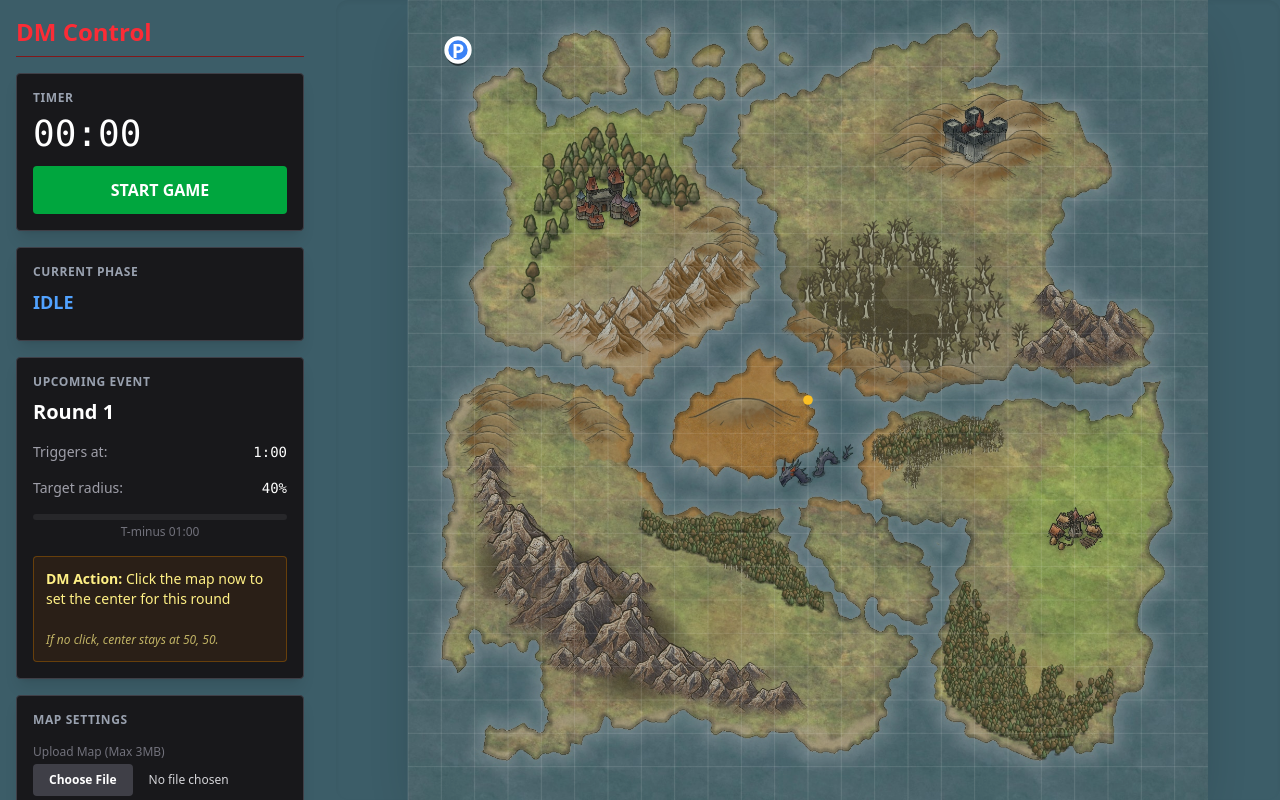
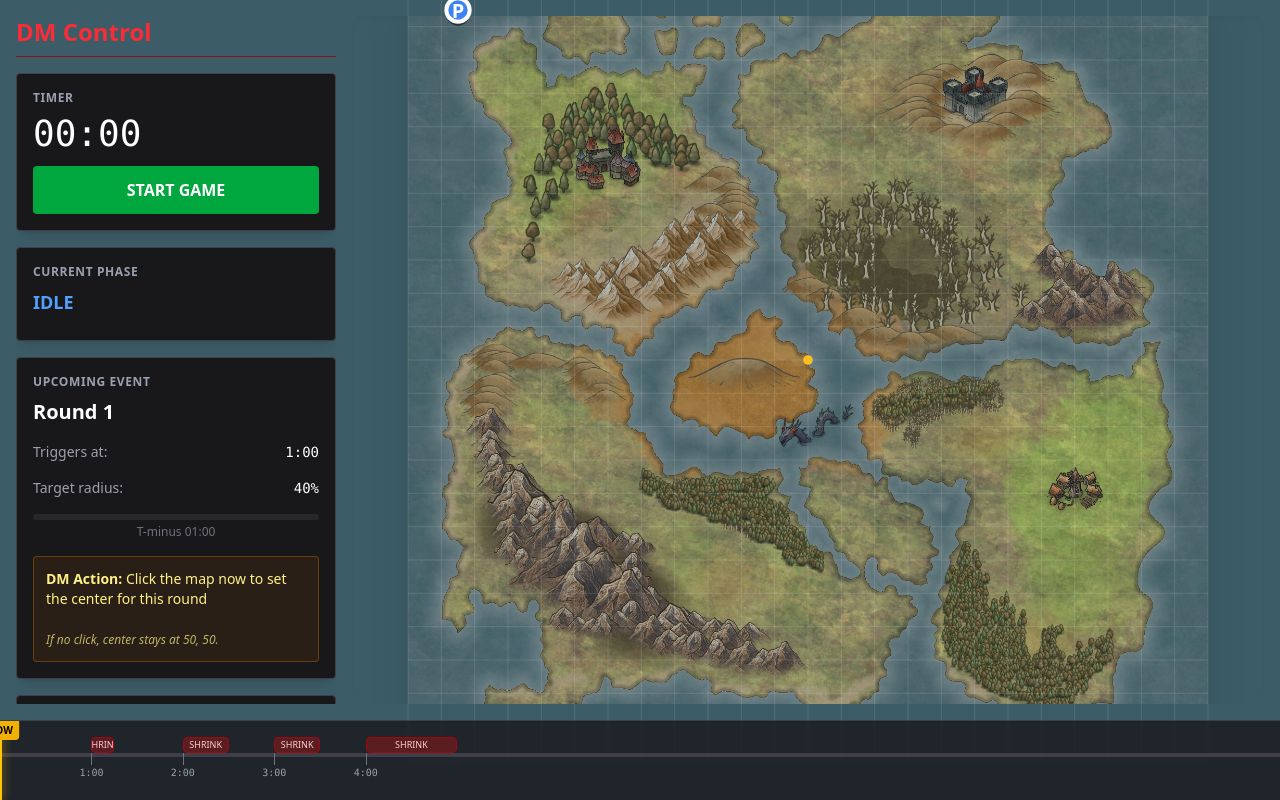
Before and after one commit to StefGeraets/dnd-battle-royale, a SvelteKit app: page /dm in a window 1280 px wide. Built offline with nearby package versions, Linux system fonts and the light colour scheme.

Commit message:
Special Area settable, sound at shrink, lock target when shrinking

```diff
--- a/src/lib/components/MapCanvas.svelte
+++ b/src/lib/components/MapCanvas.svelte
@@ -6,9 +6,10 @@
 	type Props = {
 		game: GameEngine;
 		isDm?: boolean;
+		mode: 'ZONE' | 'CHEST';
 	};
 
-	let { game, isDm = false }: Props = $props();
+	let { game, isDm = false, mode = 'ZONE' }: Props = $props();
 
 	// We track the Image's position on screen to align the SVG
 	let mapImageEl: HTMLImageElement;
@@ -49,11 +50,17 @@
 		// 3. Ignore clicks outside the actual map image area
 		if (scaleX < 0 || scaleX > 100 || scaleY < 0 || scaleY > 100) return;
 
-		// 4. Snap to Grid
-		const cellX = Math.floor(scaleX / CELL_SIZE) * CELL_SIZE + CELL_SIZE / 2;
-		const cellY = Math.floor(scaleY / CELL_SIZE) * CELL_SIZE + CELL_SIZE / 2;
+		const gridX = Math.floor(scaleX / CELL_SIZE);
+		const gridY = Math.floor(scaleY / CELL_SIZE);
 
-		game.setNextZoneCenter(cellX, cellY);
+		if (mode === 'CHEST') {
+			game.addChest(gridX, gridY);
+		} else {
+			// Zone mode
+			const centerX = gridX * CELL_SIZE + CELL_SIZE / 2;
+			const centerY = gridY * CELL_SIZE + CELL_SIZE / 2;
+			game.setNextZoneCenter(centerX, centerY);
+		}
 	}
 </script>
 
@@ -135,14 +142,49 @@
 		/>
 
 		<g transform="translate({metrics.x}, {metrics.y}) scale({metrics.s / 100})">
+			<!-- grid lines -->
 			<g stroke="white" stroke-opacity="0.15" stroke-width="0.1">
-				{#each Array(GRID_SIZE) as _, i}
+				{#each Array(GRID_SIZE + 1) as _, i}
 					<line x1={i * CELL_SIZE} y1="0" x2={i * CELL_SIZE} y2="100" />
 				{/each}
-				{#each Array(GRID_SIZE) as _, i}
+				{#each Array(GRID_SIZE + 1) as _, i}
 					<line x1="0" y1={i * CELL_SIZE} x2="100" y2={i * CELL_SIZE} />
 				{/each}
 			</g>
+
+			<!-- special areas -->
+			{#each game.specialAreas as area}
+				<g transform="translate({area.x * CELL_SIZE}, {area.y * CELL_SIZE})" class="outline-0">
+					<!-- role="button"
+					tabindex="0"
+					onclick={(e) => {
+						e.stopPropagation();
+						game.toggleChest(area.id);
+					}}
+					onkeypress={() => {}} -->
+					<rect
+						width={CELL_SIZE * 2}
+						height={CELL_SIZE * 2}
+						fill={area.collected ? 'black' : '#facc15'}
+						fill-opacity="0.02"
+						stroke={area.collected ? 'black' : '#facc15'}
+						stroke-width="0.2"
+					/>
+					<text
+						x={CELL_SIZE}
+						y="-1.25"
+						text-anchor="middle"
+						dominant-baseline="middle"
+						font-size="1.5"
+						font-weight="bold"
+						fill="white"
+						stroke="black"
+						stroke-width="0.05"
+					>
+						{area.name}
+					</text>
+				</g>
+			{/each}
 
 			{#if isDm || game.phase === 'WARNING' || game.phase === 'SHRINKING'}
 				<g class={game.phase === 'WARNING' ? 'animate-pulse' : ''}>
--- /dev/null
+++ b/src/lib/components/Timeline.svelte
@@ -0,0 +1,55 @@
+<script lang="ts">
+	import { GAME_SCHEDULE } from '../game.config';
+	import type { GameEngine } from '../game.svelte';
+
+	type Props = {
+		game: GameEngine;
+	};
+
+	let { game }: Props = $props();
+
+	const lastEvent = GAME_SCHEDULE[GAME_SCHEDULE.length - 1];
+	const totalDurationMs = lastEvent ? (lastEvent.triggerTime + 10) * 60 * 1000 : 60000;
+
+	function getPct(ms: number) {
+		return Math.min(100, (ms / totalDurationMs) * 100);
+	}
+</script>
+
+<div
+	class="relative h-20 w-full select-none overflow-hidden border-t border-zinc-700 bg-zinc-900/80"
+>
+	<div class="absolute inset-0 top-8 h-1 w-full bg-zinc-700"></div>
+
+	{#each GAME_SCHEDULE as round}
+		{@const startMs = round.triggerTime * 60 * 1000}
+		{@const durationMs = round.duration * 1000}
+
+		<div class="absolute top-8 h-3 w-px bg-zinc-500" style="left: {getPct(startMs)}%"></div>
+		<div
+			class="absolute top-11 -translate-x-1/2 text-[10px] text-zinc-400 font-mono"
+			style="left: {getPct(startMs)}%"
+		>
+			{round.triggerTime}:00
+		</div>
+
+		<div
+			class="absolute top-4 flex h-4 items-center justify-center truncate rounded border border-red-800 bg-red-900/60 px-1 text-[9px] text-red-200"
+			style="left: {getPct(startMs)}%; width: {getPct(durationMs)}%;"
+			title="{round.label}: Shrinking"
+		>
+			SHRINK
+		</div>
+	{/each}
+
+	<div
+		class="absolute bottom-0 top-0 z-10 w-0.5 bg-yellow-400 shadow-[0_0_10px_orange] transition-all duration-100 ease-linear"
+		style="left: {getPct(game.elapsedTime)}%"
+	>
+		<div
+			class="absolute top-0 -translate-x-1/2 rounded-b bg-yellow-500 px-1.5 py-0.5 text-[10px] font-bold text-black"
+		>
+			NOW
+		</div>
+	</div>
+</div>
--- a/src/lib/game.svelte.ts
+++ b/src/lib/game.svelte.ts
@@ -4,6 +4,7 @@ import { getAverageColor } from "./utils/color";
 
 export type Point = {x: number; y: number };
 export type Zone = { x: number; y: number; r: number };
+export type SpecialArea = { id: string; x: number; y: number; collected: boolean; name: string };
 export type GamePhase = 'IDLE' | 'WARNING' | 'SHRINKING' | 'STABLE';
 
 const SYNC_CHANNEL = 'dnd_royale_sync';
@@ -31,11 +32,30 @@ export class GameEngine {
   schedule = GAME_SCHEDULE;
   nextRoundIndex = $state(0);
 
+  specialAreas = $state<SpecialArea[]>([]);
+
   // Visual config
   mapImage = $state('/battleRoyale.jpg');
   themeColor = $state('#3C5D68');
 
   // COMPUTED VALUES
+  distanceOutside = $derived.by(() => {
+    const factor = GRID_SIZE / 100;
+
+    const zx = this.currentZone.x * factor;
+    const zy = this.currentZone.y * factor;
+    const zr = this.currentZone.r * factor;
+
+    const px = this.playerPos.x + 0.5;
+    const py = this.playerPos.y + 0.5;
+
+    const dx = px - zx;
+    const dy = py - zy;
+    const distFromCenter = Math.sqrt(dx * dx + dy * dy);
+
+    return Math.max(0, distFromCenter - zr);
+  })
+
   // Rendered zone
   currentZone = $derived.by(() => {
     if (this.phase !== 'SHRINKING') return this.activeZone;
@@ -63,8 +83,6 @@ export class GameEngine {
 
     if (browser ) {
       this.#channel = new BroadcastChannel(SYNC_CHANNEL);
-
-
       if (this.#isDm) {
         this.#loadState();
         this.#setupDm();
@@ -79,7 +97,7 @@ export class GameEngine {
     // Initialize worker
     try {
       this.#worker = new Worker('/time-worker.js');
-      this.#worker.onerror = (err) => console.error('[GameEngine] Workor Error', err);
+      this.#worker.onerror = (err) => console.error('[GameEngine] Worker Error', err);
       this.#worker.onmessage = () => this.#tick();
     } catch (e) {
       console.error('[GameEngine] Failed to create worker:', e);
@@ -108,14 +126,14 @@ export class GameEngine {
       const triggerMs = this.nextRound.triggerTime * 60 * 1000;
 
       if (this.elapsedTime >= triggerMs) {
-        this.#executeScheduledShrink();
+        this.executeScheduledShrink();
       }
     }
 
     if (this.phase === 'SHRINKING') {
       const progress = (this.elapsedTime - this.shrinkStartTime) / this.shrinkDuration;
       if (progress >= 1) {
-        this.#finishShrink();
+        this.finishShrink();
       }
     }
 
@@ -124,6 +142,85 @@ export class GameEngine {
     if (this.elapsedTime % 1000 === 0) {
       this.#saveState();
     }
+  }
+
+  // ACTIONS
+
+  movePlayer(dx: number, dy: number) {
+    if (!this.#isDm) return;
+
+    const newX = this.playerPos.x + dx;
+    const newY = this.playerPos.y + dy;
+
+    if (newX >= 0 && newX < GRID_SIZE) this.playerPos.x = newX;
+    if (newY >= 0 && newY < GRID_SIZE) this.playerPos.y = newY;
+
+    if (!this.isRunning) {
+      this.#saveState();
+      this.#broadcast(); // Manually update if paused
+    }
+  }
+
+  setNextZoneCenter(x: number, y:number) {
+    if (!this.#isDm || !this.nextRound) return;
+
+    if (this.phase === 'SHRINKING') {
+      return;
+    }
+
+    this.targetZone = {x, y, r: this.nextRound.radius };
+
+    this.#saveState();
+    this.#broadcast();
+  }
+
+  addChest(gridX: number, gridY: number) {
+    if (!this.#isDm) return;
+
+    if (gridX + 1 >= GRID_SIZE || gridY + 1 >= GRID_SIZE) return;
+
+    this.specialAreas.push({
+      id: crypto.randomUUID(),
+      x: gridX,
+      y: gridY,
+      collected: false,
+      name: `Chest ${this.specialAreas.length + 1}`
+    });
+
+    this.#saveState();
+    this.#broadcast();
+  }
+
+  toggleChest(id: string) {
+    if (!this.#isDm) return;
+    const chest = this.specialAreas.find(c => c.id === id);
+    if(chest) {
+      chest.collected = !chest.collected;
+      this.#saveState();
+      this.#broadcast();
+    }
+  }
+
+  executeScheduledShrink() {
+    if (!this.nextRound) return;
+
+    this.shrinkDuration = this.nextRound.duration * 1000;
+    this.shrinkStartTime = this.elapsedTime;
+
+    // If DM hasn't set a target center yet (no manual click),
+    // we default to the CURRENT center (Concentric shrink)
+    // We also ensure radius is correct from schedule.
+    if (this.targetZone.r !== this.nextRound.radius) {
+      this.targetZone.r = this.nextRound.radius;
+    }
+
+    this.phase = 'SHRINKING';
+  }
+
+  finishShrink() {
+    this.activeZone = { ...this.targetZone };
+    this.phase = 'STABLE';
+    this.nextRoundIndex++;
   }
 
   // Visual actions
@@ -148,6 +245,14 @@ export class GameEngine {
     this.#saveState();
   }
 
+  resetGame() {
+    if (!this.#isDm) return;
+
+    localStorage.removeItem(SAVE_KEY);
+
+    window.location.reload();
+  }
+
   #broadcast() {
     // We send the raw state, not the derived values.
     // Presenter calculates derived values locally.
@@ -160,7 +265,7 @@ export class GameEngine {
         nextRoundIndex: this.nextRoundIndex,
         mapImage: this.mapImage,
         themeColor: this.themeColor,
-
+        specialAreas: $state.snapshot(this.specialAreas),
         playerPos: $state.snapshot(this.playerPos),
         activeZone: $state.snapshot(this.activeZone),
         targetZone: $state.snapshot(this.targetZone),
@@ -178,6 +283,7 @@ export class GameEngine {
       playerPos: this.playerPos,
       activeZone: this.activeZone,
       targetZone: this.targetZone,
+      specialAreas: this.specialAreas,
       phase: this.phase,
       shrinkStartTime: this.shrinkStartTime,
       shrinkDuration: this.shrinkDuration,
@@ -211,6 +317,7 @@ export class GameEngine {
       this.nextRoundIndex = data.nextRoundIndex;
       this.mapImage = data.mapImage || this.mapImage;
       this.themeColor = data.themeColor || this.themeColor;
+      this.specialAreas = data.specialAreas || [];
 
       // Note: We do NOT restore 'isRunning'.
       // It is safer to start PAUSED after a reload so the DM can get their bearings.
@@ -220,80 +327,10 @@ export class GameEngine {
     }
   }
 
-  resetGame() {
-    if (!this.#isDm) return;
-
-    localStorage.removeItem(SAVE_KEY);
-
-    window.location.reload();
-  }
-
-  // ACTIONS
-
-  movePlayer(dx: number, dy: number) {
-    if (!this.#isDm) return;
-
-    const newX = this.playerPos.x + dx;
-    const newY = this.playerPos.y + dy;
-
-    if (newX >= 0 && newX < GRID_SIZE) this.playerPos.x = newX;
-    if (newY >= 0 && newY < GRID_SIZE) this.playerPos.y = newY;
-
-    if (!this.isRunning) {
-      this.#broadcast(); // Manually update if paused
-      this.#saveState();
-    }
-  }
-
-  setNextZoneCenter(x: number, y:number) {
-    if (!this.#isDm || !this.nextRound) return;
-
-    this.targetZone = {x, y, r: this.nextRound.radius };
-
-    this.#broadcast();
-    this.#saveState();
-  }
-
-  startShrinking(durationSeconds: number) {
-      if (!this.#isDm) return;
-
-      this.shrinkDuration = durationSeconds * 1000;
-      this.shrinkStartTime = this.elapsedTime;
-      this.phase = 'SHRINKING';
-
-      this.#broadcast();
-    }
-
-  #executeScheduledShrink() {
-    if (!this.nextRound) return;
-
-    console.log(`[GameEngine] Auto-triggering ${this.nextRound.label}`);
-
-    this.shrinkDuration = this.nextRound.duration * 1000;
-    this.shrinkStartTime = this.elapsedTime;
-
-    // If DM hasn't set a target center yet (no manual click),
-    // we default to the CURRENT center (Concentric shrink)
-    // We also ensure radius is correct from schedule.
-    if (this.targetZone.r !== this.nextRound.radius) {
-      this.targetZone.r = this.nextRound.radius;
-    }
-
-    this.phase = 'SHRINKING';
-  }
-
-  #finishShrink() {
-    // Commit the target as the new active
-    this.activeZone = { ...this.targetZone };
-    this.phase = 'STABLE';
-
-    this.nextRoundIndex++;
-  }
-
   // Presenter logic (Replica)
-
   #setupPresenter() {
     if (!this.#channel) return;
+    this.#channel.postMessage({ type: 'REQUEST_SYNC' });
     this.#channel.onmessage = (event) => {
       if (event.data.type === 'REQUEST_SYNC') {
         return;
@@ -309,12 +346,10 @@ export class GameEngine {
       this.nextRoundIndex = d.nextRoundIndex;
       this.mapImage = d.mapImage;
       this.themeColor = d.themeColor;
-
+      this.specialAreas = d.specialAreas || [];
       this.playerPos = d.playerPos;
       this.activeZone = d.activeZone;
       this.targetZone = d.targetZone;
     }
-
-    this.#channel.postMessage({ type: 'REQUEST_SYNC' });
   }
 }
--- a/src/routes/dm/+page.svelte
+++ b/src/routes/dm/+page.svelte
@@ -2,8 +2,12 @@
 	import { GameEngine } from '$lib/game.svelte';
 	import MapCanvas from '$lib/components/MapCanvas.svelte';
 	import MapSettings from '$lib/components/MapSettings.svelte';
+	import Timeline from '../../lib/components/Timeline.svelte';
 
 	const game = new GameEngine(true);
+
+	let mode = $state<'ZONE' | 'CHEST'>('ZONE');
+	let lastPlayedIndex = -1;
 
 	// Player movement
 	function handleKeyDown(e: KeyboardEvent) {
@@ -35,16 +39,41 @@
 		const seconds = totalSeconds % 60;
 		return `${minutes.toString().padStart(2, '0')}:${seconds.toString().padStart(2, '0')}`;
 	}
+
+	$effect(() => {
+		if (game.phase === 'SHRINKING' && game.nextRoundIndex !== lastPlayedIndex) {
+			playSound();
+			lastPlayedIndex = game.nextRoundIndex;
+		}
+	});
+
+	function playSound() {
+		const audio = new Audio('/warhorn.mp3');
+		audio.volume = 0.35;
+		audio.play().catch((e) => console.warn('Audio blocked', e));
+	}
 </script>
 
 <svelte:window onkeydown={handleKeyDown} />
 
 <div
-	class="flex h-screen text-white gap-4 transition-colors duration-1000"
+	class="flex flex-col h-screen bg-zinc-950 text-white transition-colors duration-1000"
 	style="background-color: {game.themeColor}"
 >
-	<div class="relative z-50 w-80 flex flex-col p-4 gap-4 overflow-y-auto">
+	<div class="flex flex-1 gap-4 p-4 overflow-hidden">
+		<div class="relative z-50 w-80 flex flex-col gap-4 overflow-y-auto">
 			<h1 class="border-b border-red-900 pb-2 text-2xl font-bold text-red-500">DM Control</h1>
+
+			{#if game.distanceOutside > 0}
+				<div
+					class="animate-pulse rounded border-2 border-red-600 bg-red-800 p-3 text-center shadow-xl"
+				>
+					<div class="text-xs font-bold uppercase text-red-200">⚠ Party in Storm</div>
+					<div class="text-2xl font-black text-white">
+						{(game.distanceOutside * 5).toFixed(0)} ft
+					</div>
+				</div>
+			{/if}
 
 			<div class="bg-zinc-900 p-4 rounded border border-zinc-700 shadow-lg">
 				<h2 class="text-xs uppercase tracking-wider font-bold text-gray-400 mb-2">Timer</h2>
@@ -84,7 +113,9 @@
 			</div>
 
 			<div class="rounded border border-zinc-700 bg-zinc-900 p-4 shadow-lg">
-			<h2 class="text-xs uppercase tracking-wider font-bold text-gray-400 mb-2">Upcoming Event</h2>
+				<h2 class="text-xs uppercase tracking-wider font-bold text-gray-400 mb-2">
+					Upcoming Event
+				</h2>
 
 				{#if game.nextRound}
 					<div class="relative">
@@ -139,24 +170,36 @@
 				{/if}
 			</div>
 
+			<div class="rounded border border-zinc-700 bg-zinc-900 p-4 shadow-lg">
+				<h2 class="mb-2 text-xs font-bold uppercase text-gray-400">Interaction Mode</h2>
+				<div class="flex gap-2">
+					<button
+						class="flex-1 py-2 text-sm font-bold rounded {mode === 'ZONE'
+							? 'bg-blue-600 text-white'
+							: 'bg-zinc-800 text-zinc-400'}"
+						onclick={() => (mode = 'ZONE')}
+					>
+						🎯 Move Zone
+					</button>
+					<button
+						class="flex-1 py-2 text-sm font-bold rounded {mode === 'CHEST'
+							? 'bg-yellow-600 text-white'
+							: 'bg-zinc-800 text-zinc-400'}"
+						onclick={() => (mode = 'CHEST')}
+					>
+						🎁 Add Chest
+					</button>
+				</div>
+				{#if mode === 'CHEST'}
+					<p class="mt-2 text-xs text-yellow-200">Click map to spawn 2x2 chest area.</p>
+				{/if}
+			</div>
+
 			<MapSettings {game} />
 
-		<div class="p-2 border-t border-zinc-800">
-			<details class="text-xs text-zinc-500">
-				<summary class="cursor-pointer hover:text-zinc-300">Debug / Manual Override</summary>
-				<div class="mt-2 flex flex-col gap-2">
+			<div class="mt-auto">
 				<button
-						class="bg-red-900/50 p-1 rounded hover:bg-red-900"
-						onclick={() => game.startShrinking(5)}>Force Shrink (5s)</button
-					>
-					<div>Target X: {game.targetZone.x.toFixed(1)}</div>
-					<div>Target Y: {game.targetZone.y.toFixed(1)}</div>
-				</div>
-			</details>
-
-			<div class="p-4 border-t border-zinc-800 mt-auto">
-				<button
-					class="w-full text-xs text-red-900 hover:text-red-500 hover:bg-red-950/30 p-2 rounded transition-colors border border-transparent hover:border-red-900/50"
+					class="w-full text-xs text-red-400 bg-red-700/20 hover:text-red-500 hover:bg-red-950/30 p-2 rounded transition-colors border border-transparent hover:border-red-900/50"
 					onclick={() => {
 						if (
 							confirm('ARE YOU SURE? This will wipe the current game state and restart at 00:00.')
@@ -169,9 +212,13 @@
 				</button>
 			</div>
 		</div>
+
+		<div class="flex-1 flex items-center justify-center rounded-xl shadow-inner">
+			<MapCanvas {game} isDm={true} {mode} />
+		</div>
 	</div>
 
-	<div class="flex-1 flex items-center justify-center rounded-xl shadow-inner">
-		<MapCanvas {game} isDm={true} />
+	<div class="relative z-50">
+		<Timeline {game} />
 	</div>
 </div>
```
Also changed, not shown: 1 other file (tests, documents, lock files or other folders). Lines whose indentation alone changed are shown as unchanged.
